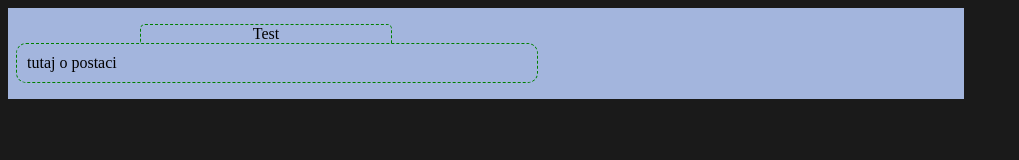
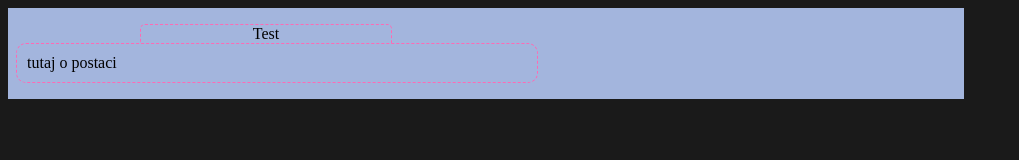
Before and after one commit to Fadion96/www, a plain HTML site: page hej.html in a window 1280 px wide. Shown: the whole page, without its empty margins (0-1019 px from the left). Drawn offline with Linux system fonts and the light colour scheme.

Commit message:
Update hej.html

```diff
--- a/hej.html
+++ b/hej.html
@@ -15,19 +15,18 @@
   padding:1em 0.5em;'>
       <!-- od tego momentu Cię interesuje -->
       <div class="data">
-        <!-- tutaj możesz jakąś czcionkę sobie zalinkować-->
-      <div class="info" style="width: 500px;">
-        <div class="title" style="text-align: center; margin: auto; width: 50%; border: 1px dashed green; border-bottom-style: none; border-top-left-radius: 5px; border-top-right-radius: 5px">
-          Test
+        <!-- tutaj możesz jakąś czcionkę sobie zalinkować (albo ja mogę zrobić jak sobie wybierzesz)-->
+        <div class="info" style="width: 500px;">
+          <div class="title" style="text-align: center; margin: auto; width: 50%; border: 1px dashed #FF69B4; border-bottom-style: none; border-top-left-radius: 5px; border-top-right-radius: 5px">
+            Test <!-- tutaj może być taka inna nagłówkowa czcionka jak chcesz-->
+          </div>
+          <div class="title" style="margin: auto; width: 100%; border: 1px dashed #FF69B4; border-radius: 10px; padding: 10px;">
+            tutaj o postaci
+            <!-- tutaj info o postaci, możesz obrazek jak chcesz dodać, ale nie musisz-->
+          </div>
         </div>
-        <div class="title" style="margin: auto; width: 100%; border: 1px dashed green; border-radius: 10px; padding: 10px;">
-          tutaj o postaci
-        </div>
-
       </div>
-
-      </div>
-
+      <!-- Do tego ;p -->
     </div>
 
   </body>
```
